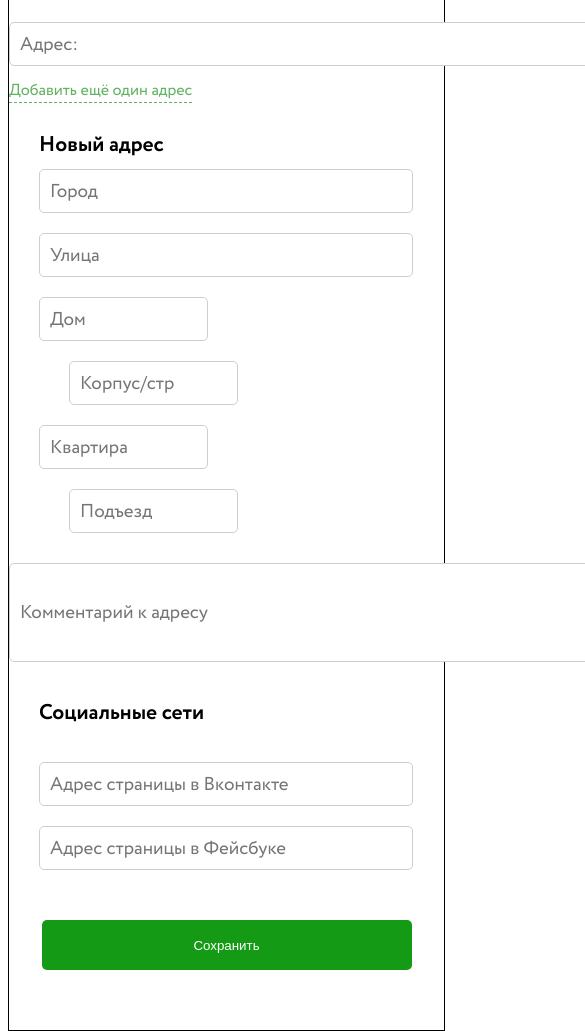
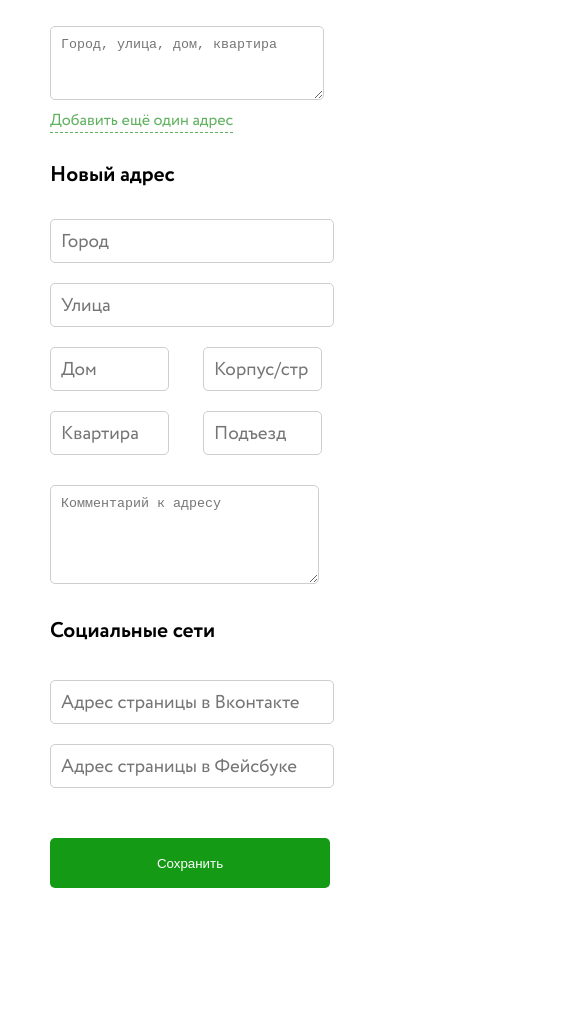
Before and after one commit to punchitface/ConfigurePage, a plain HTML site: page index.html in a window 390 px wide. Shown: the part 900-1931 px from the top of the page, 585 px wide, since content can reach past the window. After the commit the page ends 1848 px from the top, so only its background shows below. Drawn offline with nearby package versions, Linux system fonts and the light colour scheme; files whose address does not match are found by name.

Commit message:
Adaptive form
asd

```diff
--- a/css/content.css
+++ b/css/content.css
@@ -7,9 +7,7 @@
 @media screen and (max-width: 820px) {
     .configure-box__content {
         width: 435px;
-        border: 1px solid;
     }
-
 
     .content__title {
         padding-top: 50px;
@@ -35,14 +33,43 @@
         padding-left: 30px;
     }
 
+    .dop-adr-text {
+        height: 95px;
+        width: 360px;
+        margin: 0 auto;
+    }
+
+
     .dop-adr-title {
         padding-left: 30px;
         font-size: 13pt;
-        margin-bottom: -20px;
+
+    }
+
+    .add-contact-adr {
+        padding-left: 30px;
     }
 
     .user_adr {
-        display: block;
+        display: none;
+    }
+
+    .big-input {
+        display: none;
+    }
+
+    .new-user_adr-box {
+        width: 360px;
+        height: 70px;
+        margin: 0 auto;
+        margin-top: 30px;
+    }
+
+    .new-user_adr {
+        width: 350px;
+        height: 60px;
+        padding-left: 10px;
+        padding-top: 10px;
     }
     .save {
         display: block;
@@ -67,10 +94,6 @@
         cursor: pointer;
     }
 
-    .big-input {
-
-    }
-
     .social__pre-title {
         padding-left: 30px;
         font-size: 13pt;
@@ -80,6 +103,14 @@
         margin-left: 30px;
     }
 }
+
+
+@media screen and (max-width: 420px) {
+    .configure-box__content {
+        width: 350px;
+    }
+}
+
 
 .content__title {
     font-family: Circe-Bold;
@@ -123,6 +154,43 @@
     font-size: 14pt;
 }
 
+@media screen and (max-width: 420px) {
+    .input {
+        width: 270px;
+    }
+
+    .mob-btn {
+        width: 280px;
+        margin-left: 30px;
+    }
+
+}
+
+@media screen and (max-width: 320px) {
+    .configure-box__content {
+        width: 300px;
+    }
+
+    .content__pre-title {
+        padding-left: 10px;
+    }
+
+    .input {
+        margin-left: -20px;
+    }
+
+    .send-adr__pre-title {
+        padding-left: 10px;
+    }
+
+    .new-big-input {
+        margin-left: -20px;
+    }
+
+
+
+}
+
 .mini-input {
     width: 155px;
 }
@@ -130,6 +198,16 @@
 .input-pad-left {
     margin-left: 30px;
 }
+
+
+@media screen and (max-width: 420px) {
+    .mini-input {
+        width: 105px;
+    }
+}
+
+
+
 
 .save {
     height: 50px;
@@ -158,7 +236,15 @@
         display: none;
     }
 
+    .new-user_adr-box {
+        display: none;
+    }
+
+    .new-big-input {
+        display: none;
+    }
 }
+
 
 
 .send-adr {
@@ -173,6 +259,34 @@
 .user_adr {
     width: 770px;
     margin-top: 25px;
+}
+
+.new-user_adr-box {
+    .configure-box__content
+}
+
+@media screen and (max-width: 420px) {
+    .new-user_adr-box {
+        width: 270px;
+        margin-left: 30px;
+    }
+
+    .new-user_adr-box textarea{
+        width: 260px;
+    }
+
+    .new-user_adr-box {
+        margin-left: 10px;
+    }
+
+    .mob-btn {
+        margin-left: 10px;
+    }
+}
+
+.new-user_adr {
+    border: 1px solid #cecece;
+    border-radius: 5px;
 }
 
 .dop-adr {
@@ -198,8 +312,98 @@
     margin-top: 0;
     height: 95px;
     width: 770px;
+    padding-top: 10px;
+}
+
+.new-big-input {
+    height: 85px;
+    width: 350px;
+    border-radius: 5px;
+    padding-top: 10px;
+    padding-left:10px;
+    border: 1px solid #cecece;
+}
+
+@media screen and (max-width: 420px) {
+    .dop-adr-text {
+        width: 260px;
+        margin-left: 30px;
+    }
+
+    .dop-adr-text textarea {
+        width: 255px;
+    }
+}
+
+@media screen and (max-width: 416px) {
+    .mob-btn {
+        margin-left: 30px;
+    }
+
+    .new-user_adr-box textarea {
+        margin-left: 20px;
+    }
+}
+
+.fb{
+    margin-left:30px;
+}
+
+@media screen and (max-width:360px) {
+    .mob-btn {
+        margin-left: 30px;
+    }
+
+    .new-user_adr-box textarea {
+        margin-left: 20px;
+    }
+
+    .dop-adr-text textarea {
+        width: 270px;
+    }
+}
+
+@media screen and (max-width: 320px) {
+    .mini-input {
+        width: 115px;
+    }
+
+    .input-pad-left {
+        width: 112px;
+        margin-left: 25px;
+    }
+
+    .new-user_adr-box textarea {
+        width: 270px;
+        margin-left: 0px;
+    }
+
+    .dop-adr-text textarea {
+        width: 270px;
+    }
+
+    .vk {
+        margin-left: 10px;
+    }
+
+    .fb {
+        margin-left: 10px;
+    }
+
+    .dop-adr-title {
+        padding-left: 10px;
+    }
+
+    .social__pre-title {
+        padding-left: 10px;
+    }
+
+    .mob-btn {
+        margin-left: 10px;
+    }
 
 }
+
 
 .add {
     margin-top: 13px;
@@ -230,9 +434,7 @@
     margin-top: 5px;
 }
 
-.fb{
-    margin-left:30px;
-}
+
 
 .vk {
 
--- a/index.html
+++ b/index.html
@@ -2,6 +2,7 @@
 <html>
 <head>
     <meta charset="utf-8">
+    <meta name="viewport" content="width=device-width, initial-scale=1.0, maximum-scale=1.0, user-scalable=no">
     <link href="css/global.css" rel="stylesheet">
     <script src="https://ajax.googleapis.com/ajax/libs/jquery/3.1.0/jquery.min.js"></script>
     <title>ConfigurePage</title>
@@ -36,7 +37,8 @@
                 <div class="send-adr">
                     <div class="send-adr__pre-title">Адрес доставки</div>
                     <div class="send-adr__form-reg">
-                        <input type="text" class="input user_adr" placeholder="Адрес:"/>
+                        <textarea type="text" class="input user_adr" placeholder="Адрес:"></textarea>
+                        <div class="new-user_adr-box"><textarea class="new-user_adr" placeholder="Город, улица, дом, квартира"></textarea></div>
                         <div class="add add-contact-adr"><a href="#">Добавить ещё один адрес</a></div>
                         <div class="dop-adr">
                             <div class="dop-adr-title">Новый адрес</div>
@@ -52,7 +54,8 @@
                                     <input type="text" class="input  mini-input user_surname input-pad-left" placeholder="Подъезд">
                                 </div>
                                 <div class="dop-adr-text">
-                                    <input type="text" class="input big-input" placeholder="Комментарий к адресу"/>
+                                    <textarea  type="text" class="input big-input" placeholder="Комментарий к адресу"></textarea>
+                                    <textarea class="new-big-input" placeholder="Комментарий к адресу"></textarea>
                                 </div>
                             </div>
                         </div>
```
